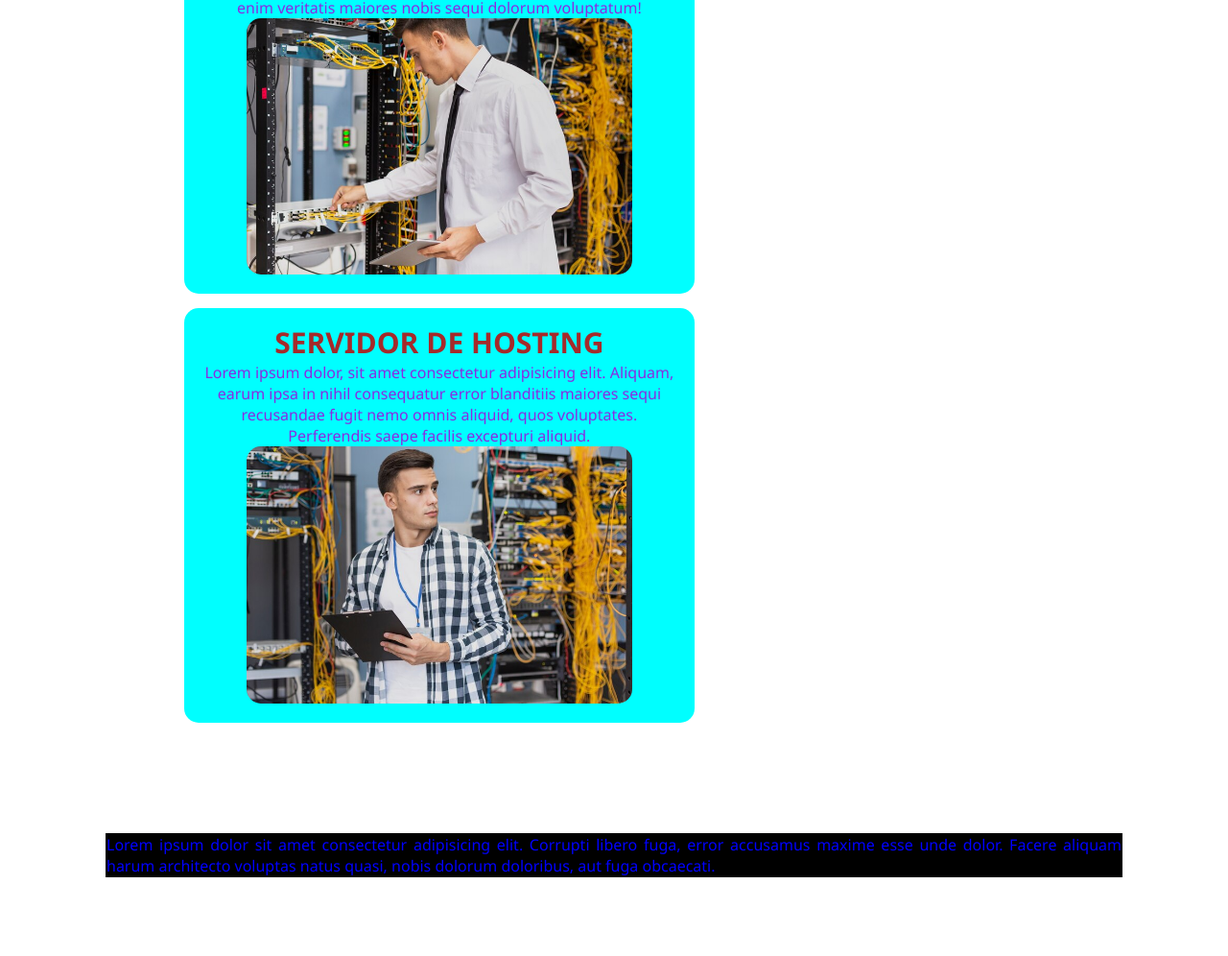
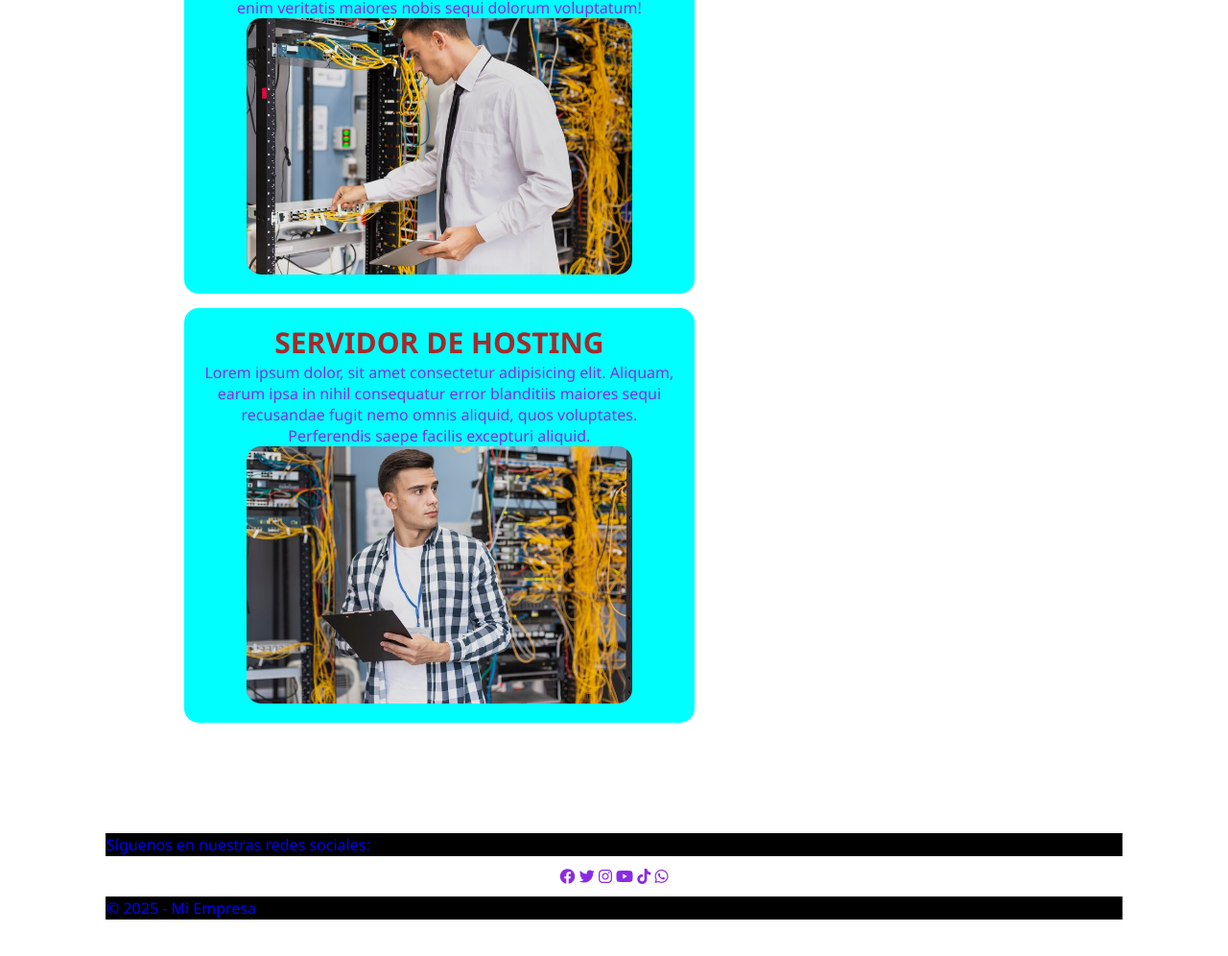
Before and after one commit to ale-5129/miweb, a plain HTML site: page index.html in a window 1280 px wide. Shown: the part 710-1706 px from the top of the page at 96% size. Drawn offline with Linux system fonts and the light colour scheme.

Commit message:
Add files via upload

```diff
--- a/index.html
+++ b/index.html
@@ -4,7 +4,10 @@
     <meta charset="UTF-8">
     <meta name="viewport" content="width=device-width, initial-scale=1.0">
     <title>principal</title>
+
+
     <link rel="stylesheet" href="estilos6.css">
+    <link rel="stylesheet" href="https://cdnjs.cloudflare.com/ajax/libs/font-awesome/6.4.0/css/all.min.css">
 </head>
 <body>
 
@@ -55,9 +58,18 @@
 
     </div>
     <footer>
-     <p>
-        Lorem ipsum dolor sit amet consectetur adipisicing elit. Corrupti libero fuga, error accusamus maxime esse unde dolor. Facere aliquam harum architecto voluptas natus quasi, nobis dolorum doloribus, aut fuga obcaecati.
-     </p>
+     <p>Síguenos en nuestras redes sociales:</p>
+    <div class="social-icons">
+      <a href="https://www.facebook.com/" target="_blank"><i class="fab fa-facebook"></i></a>
+      <a href="https://www.twitter.com/" target="_blank"><i class="fab fa-twitter"></i></a>
+      <a href="https://www.instagram.com/" target="_blank"><i class="fab fa-instagram"></i></a>
+      <a href="https://www.youtube.com/" target="_blank"><i class="fab fa-youtube"></i></a>
+      <a href="https://www.tiktok.com/es/" target="_blank"><i class="fab fa-tiktok"></i></a>
+       <a href="https://www.whatsapp.com/?lang=es_LA" target="_blank"><i class="fab fa-whatsapp"></i></a>
+
+    </div>
+    <p>&copy; 2025 - Mi Empresa</p>
+
     </footer>
 </body>
 </html>
```
